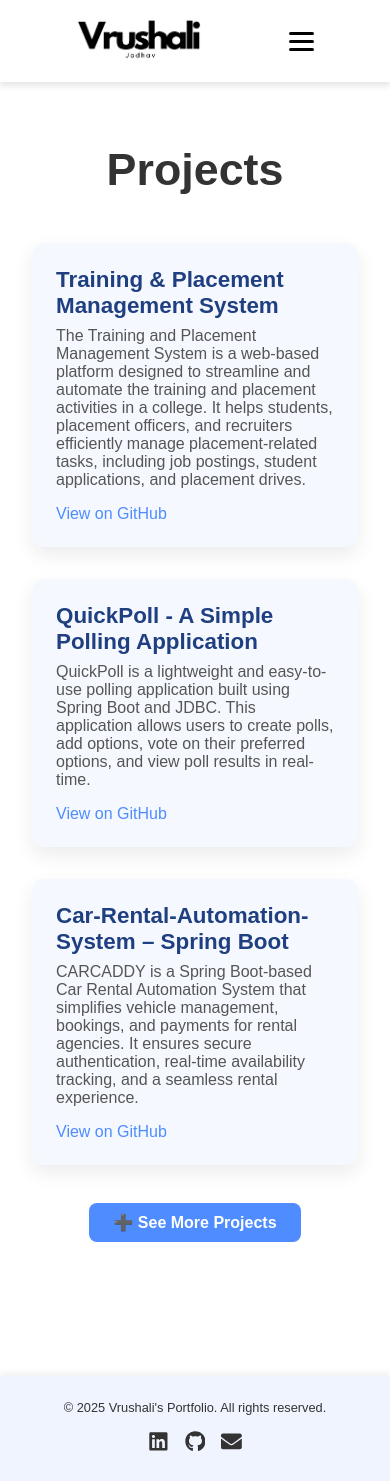
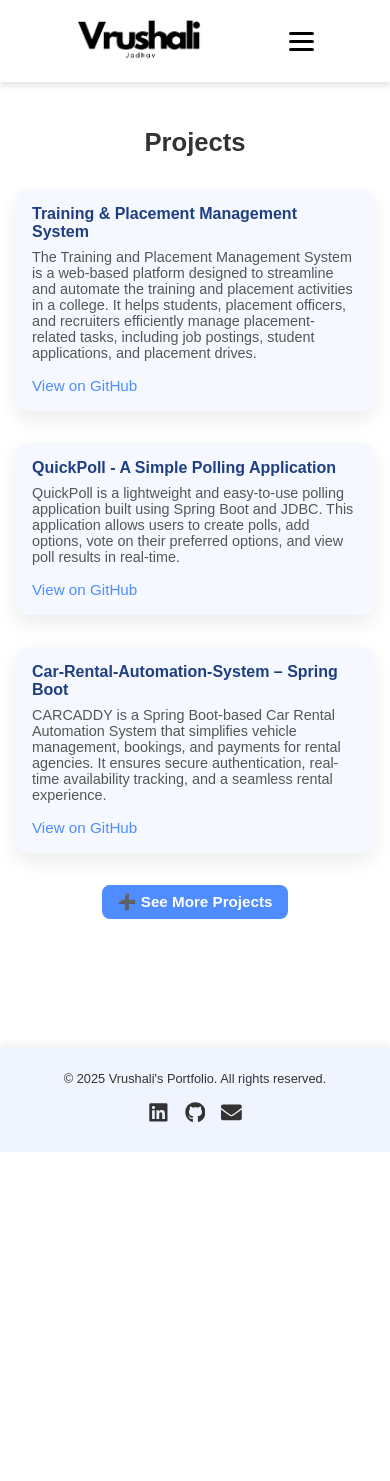
Before and after one commit to vrushalii77/vrushali-portfolio, a React (Vite) app: page /project in a window 390 px wide. After the commit the page ends 1152 px from the top, so only its background shows below. Built offline with nearby package versions, Linux system fonts and the light colour scheme.

Commit message:
Make Project page responsive

```diff
--- a/package.json
+++ b/package.json
@@ -10,6 +10,9 @@
     "preview": "vite preview"
   },
   "dependencies": {
+    "@fortawesome/fontawesome-svg-core": "^6.7.2",
+    "@fortawesome/free-solid-svg-icons": "^6.7.2",
+    "@fortawesome/react-fontawesome": "^0.2.2",
     "framer-motion": "^12.12.1",
     "react": "^19.1.0",
     "react-dom": "^19.1.0",
--- a/src/components/Project/Project.css
+++ b/src/components/Project/Project.css
@@ -1,4 +1,11 @@
+/* Prevent Horizontal Scroll Globally */
+body {
+  overflow-x: hidden;
+}
+
+/* Project Section */
 .projects-section {
+  width: 100%;
   max-width: 1100px;
   margin: 7rem auto;
   padding: 2rem;
@@ -9,7 +16,7 @@
   text-align: center;
   font-size: 2.8rem;
   font-weight: 600;
-  margin-bottom: 3rem;
+  margin-bottom: 2rem;
   color: #333;
 }
 
@@ -19,6 +26,14 @@
   gap: 2rem;
 }
 
+/* Center last card for iPad view */
+@media screen and (min-width: 769px) and (max-width: 1024px) {
+  .projects-grid {
+    justify-content: center;
+  }
+}
+
+/* Project Cards */
 .project-card {
   background: #f5f9ff;
   padding: 1.5rem;
@@ -55,12 +70,14 @@
   text-decoration: underline;
 }
 
+/* See More Button */
 .more-projects {
   text-align: center;
-  margin-top: 3rem;
+  margin-top: 2rem;
 }
 
 .more-button {
+  display: inline-block;
   background-color: #4e8cff;
   color: white;
   padding: 0.7rem 1.5rem;
@@ -68,6 +85,7 @@
   text-decoration: none;
   font-weight: 600;
   transition: background-color 0.3s ease;
+  white-space: nowrap;
 }
 
 .more-button:hover {
@@ -96,3 +114,79 @@
     transform: translateX(0);
   }
 }
+
+/* Responsive Design */
+@media screen and (max-width: 768px) {
+  .projects-section {
+    padding: 1rem;
+  }
+
+  .projects-title {
+    font-size: 2rem;
+  }
+
+  .project-card {
+    padding: 1rem;
+  }
+
+  .project-card h3 {
+    font-size: 1.2rem;
+  }
+
+  .project-card p {
+    font-size: 0.95rem;
+  }
+
+  .github-link {
+    font-size: 0.95rem;
+  }
+
+  .more-button {
+    font-size: 1rem;
+    padding: 0.6rem 1.2rem;
+  }
+}
+
+@media screen and (max-width: 480px) {
+  .projects-title {
+    font-size: 1.6rem;
+  }
+
+  .project-card h3 {
+    font-size: 1rem;
+  }
+
+  .project-card p {
+    font-size: 0.9rem;
+  }
+
+  .more-button {
+    font-size: 0.95rem;
+    padding: 0.5rem 1rem;
+  }
+}
+
+/* Optional: Force center column when single card appears */
+@media screen and (max-width: 1024px) {
+  .projects-grid:has(.project-card:nth-child(3)) {
+    justify-content: center;
+  }
+}
+
+@media screen and (min-width: 769px) and (max-width: 1024px) {
+  .projects-grid {
+    display: flex;
+    flex-wrap: wrap;
+    justify-content: center;
+    gap: 4rem;
+  }
+
+  .project-card {
+    flex: 1 1 300px;
+    max-width: 300px;
+  }
+
+  .more-button {
+    padding-top: 1rem;
+  }
+}
```
Also changed, not shown: 1 other file (tests, documents, lock files or other folders).
